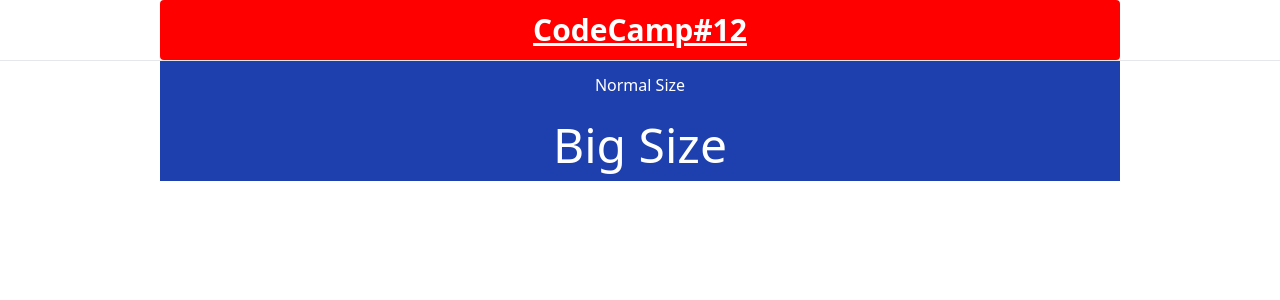
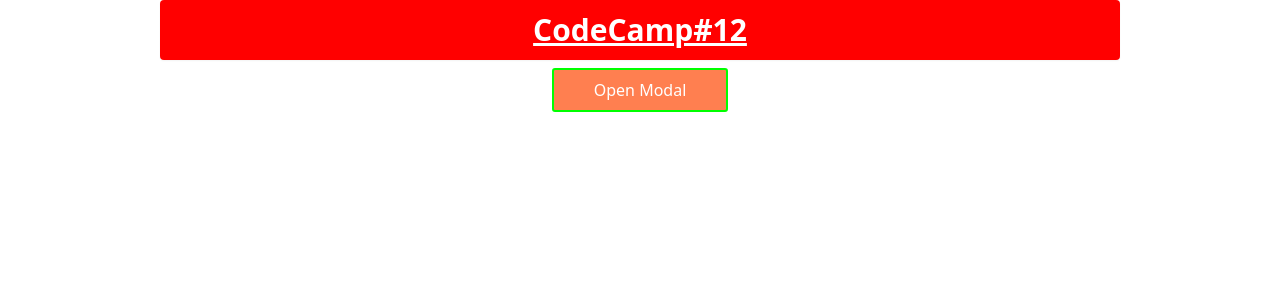
Before and after one commit to tratchapong/react-lab01, a React (Create React App) app: page / in a window 1280 px wide. Shown: the top 300 px of the page. Built offline with nearby package versions, Linux system fonts and the light colour scheme.

Commit message:
Styled-component Modal with Tailwind CSS

```diff
--- a/src/App.js
+++ b/src/App.js
@@ -1,14 +1,20 @@
-import { Button, TitleSize, TitleTW } from "./allStyles";
+import { useState } from "react";
+import { Button, FlexCenter, TitleSize, TitleTW } from "./allStyles";
+import TwModal from "./TwModal";
 
 function App() {
+  const [open, setOpen] = useState(false)
   return (
     <div className="App">
-
       <TitleTW>CodeCamp#12</TitleTW>
-
-      <hr />
-      <TitleSize>Normal Size</TitleSize>
-      <TitleSize big>Big Size</TitleSize>
+      <FlexCenter>
+        <Button onClick={()=>setOpen(true)}>Open Modal</Button>
+      </FlexCenter>
+      <TwModal open={open} doClose={()=>setOpen(false)}>
+        <TitleSize big>Codecamp</TitleSize>
+        <TitleSize>#12</TitleSize>
+        <TitleTW>in a Modal</TitleTW>
+      </TwModal>
     </div>
   );
 }
--- /dev/null
+++ b/src/TwModal.jsx
@@ -0,0 +1,20 @@
+import React from 'react'
+import { Backdrop, CloseMark, ModalContent } from './TwModal.syled'
+
+function TwModal(props) {
+  const { children, open, doClose } = props;
+  return (
+    <Backdrop onClick={doClose} open={open}>
+      <ModalContent onClick={e=>e.stopPropagation()} open={open}>
+        <CloseMark onClick={doClose}>
+          &times;
+        </CloseMark>
+        <div  className='p-8'>
+          {children}
+        </div>
+      </ModalContent>
+    </Backdrop>
+  )
+}
+
+export default TwModal
--- /dev/null
+++ b/src/TwModal.syled.js
@@ -0,0 +1,19 @@
+import styled from "styled-components";
+
+export const Backdrop = styled.div.attrs(({open}) => ({
+  className: `modal fixed top-0 left-0 w-full h-full bg-[#0002] z-10 ${
+    open ? "scale-100" : "scale-0"
+  }`
+}))``;
+
+
+export const ModalContent = styled.div.attrs( ({open}) => ({
+  className: `modal-content relative top-10
+  rounded-lg w-4/5 max-w-xl mx-auto bg-white transition-transform duration-300 z-20 ${
+   open ? "scale-100" : "scale-0"
+ }`
+}))``
+
+export const CloseMark = styled.span.attrs({
+  className : `close absolute top-0 right-3 w-min text-4xl font-bold cursor-pointer text-red-500`
+})``
--- a/src/allStyles.js
+++ b/src/allStyles.js
@@ -56,5 +56,9 @@ export const TitleSize = styled.h1.attrs( (props)=> ({
   className : `p-3 w-3/4 mx-auto text-white bg-blue-800 text-center ${props.big ? 'text-5xl' : 'text-md' }`
 }))``
 
+export const FlexCenter = styled.div.attrs( props => ({
+  className : 'flex justify-center items-center'
+}))``
+
 
 export {Button, Title, TitleTW}
```
